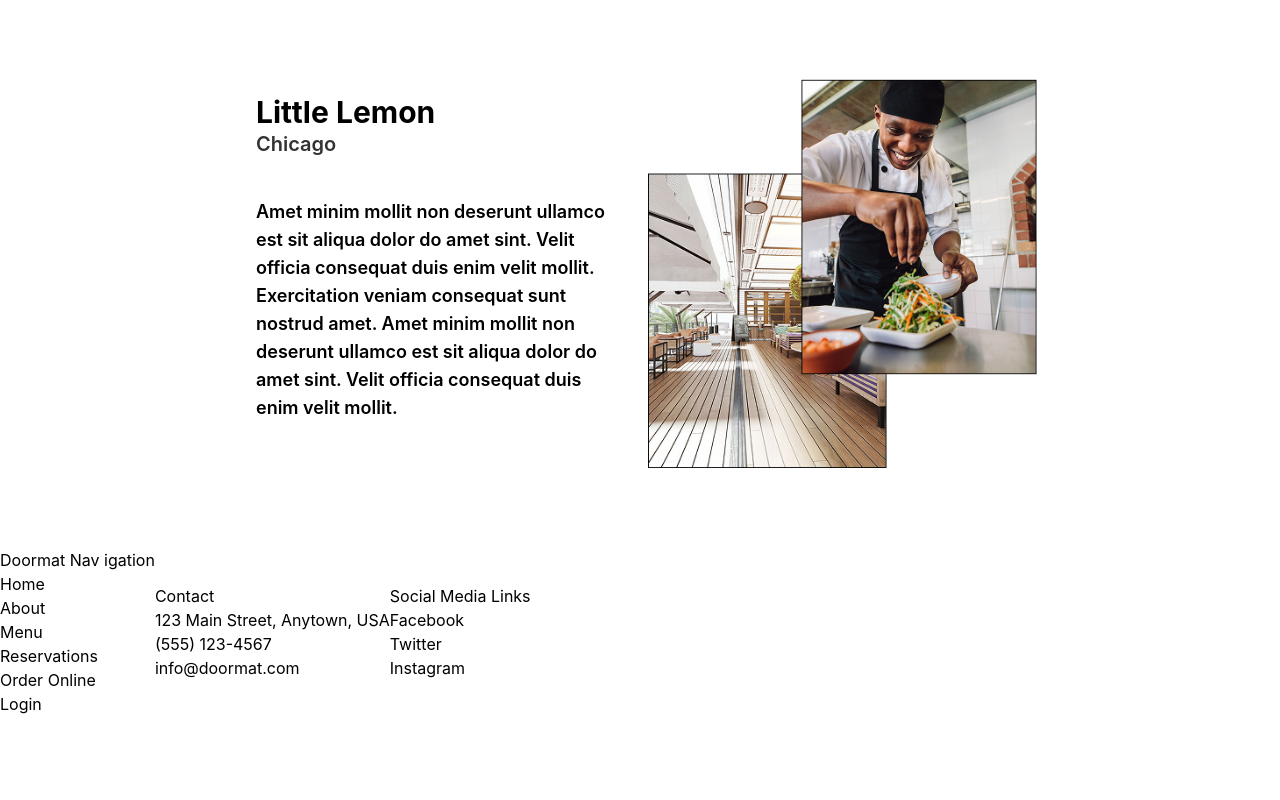
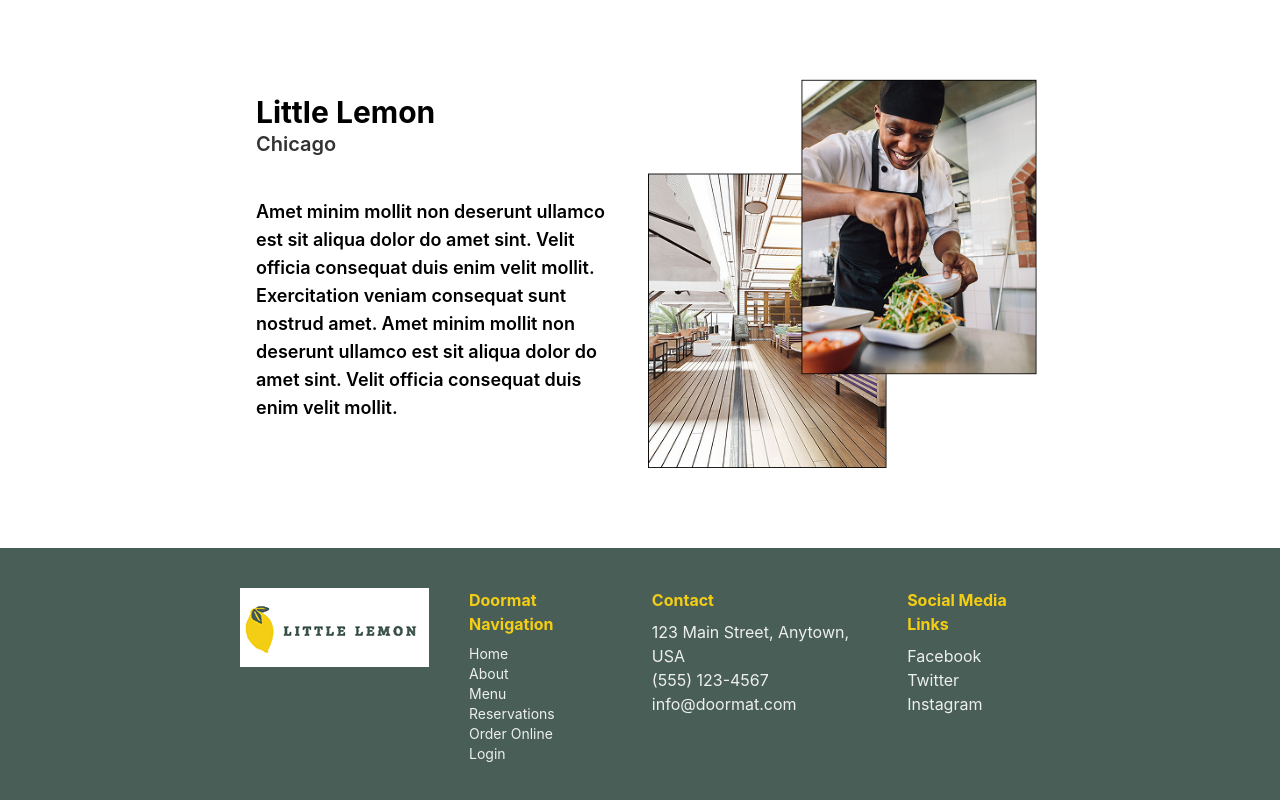
Before and after one commit to ENG-BXI/Meta-Capstone-Project, a React (Vite) app: page / in a window 1280 px wide. Shown: the part 2011-2811 px from the top of the page. Before the commit the page ends 2727 px from the top, so only its background shows below. Built offline with nearby package versions, Linux system fonts and the light colour scheme.

Commit message:
add footer section and add link for sections

```diff
--- a/src/sections/about.tsx
+++ b/src/sections/about.tsx
@@ -1,7 +1,7 @@
 import AboutImage from '../assets/about-image.png';
 const About = () => {
   return (
-    <section className='custom-container mx-auto flex justify-center gap-4 py-20'>
+    <section id='about' className='custom-container mx-auto flex justify-center gap-4 py-20'>
       <div className='w-1/2 p-4'>
         <h2 className='text-3xl font-bold'>Little Lemon</h2>
         <h4 className='text-xl font-semibold text-secondary-4 mb-10'>Chicago</h4>
--- a/src/sections/footer.tsx
+++ b/src/sections/footer.tsx
@@ -1,10 +1,12 @@
+import Logo from '../assets/logo.png';
 const Footer = () => {
   return (
-    <footer className='flex items-center'>
-      <img src='' alt='' />
+    <footer className='bg-primary-gray text-secondary-3 py-10'>
+      <div className='custom-container mx-auto flex gap-10 items-start'>
+        <img src={Logo} alt='Little Lemon Logo' />
         <div>
-        <h5>Doormat Nav igation</h5>
-        <ul>
+          <h5 className='text-primary-yellow text-md font-bold mb-2'>Doormat Navigation</h5>
+          <ul className='text-sm'>
             <li>
               <a href='#'>Home</a>
             </li>
@@ -26,7 +28,7 @@ const Footer = () => {
           </ul>
         </div>
         <div>
-        <h5>Contact</h5>
+          <h5 className='text-primary-yellow text-md font-bold mb-2'>Contact</h5>
           <ul>
             <li>123 Main Street, Anytown, USA</li>
             <li>(555) 123-4567</li>
@@ -34,13 +36,14 @@ const Footer = () => {
           </ul>
         </div>
         <div>
-        <h5>Social Media Links</h5>
+          <h5 className='text-primary-yellow text-md font-bold mb-2'>Social Media Links</h5>
           <ul>
             <li>Facebook</li>
             <li>Twitter</li>
             <li>Instagram</li>
           </ul>
         </div>
+      </div>
     </footer>
   );
 };
--- a/src/sections/hero.tsx
+++ b/src/sections/hero.tsx
@@ -2,7 +2,7 @@ import Button from '../components/button';
 import HeroImage from '../assets/Hero-image.png';
 const Hero = () => {
   return (
-    <section className='bg-primary-gray'>
+    <section id='home' className='bg-primary-gray'>
       <div className='custom-container mx-auto flex justify-between py-5'>
         <div className='flex flex-col items-start gap-2'>
           <h1 className='text-5xl font-bold text-primary-yellow'>Little Lemon</h1>
--- a/src/sections/menu.tsx
+++ b/src/sections/menu.tsx
@@ -4,7 +4,7 @@ import {dummyFoodItems} from '../data/menu.data';
 
 const Menu = () => {
   return (
-    <section className='custom-container mx-auto my-10'>
+    <section id='menu' className='custom-container mx-auto my-10'>
       <div className='flex justify-between mb-10'>
         <h3 className='text-4xl font-bold'>This weeks Specials!</h3>
         <Button>Online Menu</Button>
```
Lines whose indentation alone changed are shown as unchanged.
